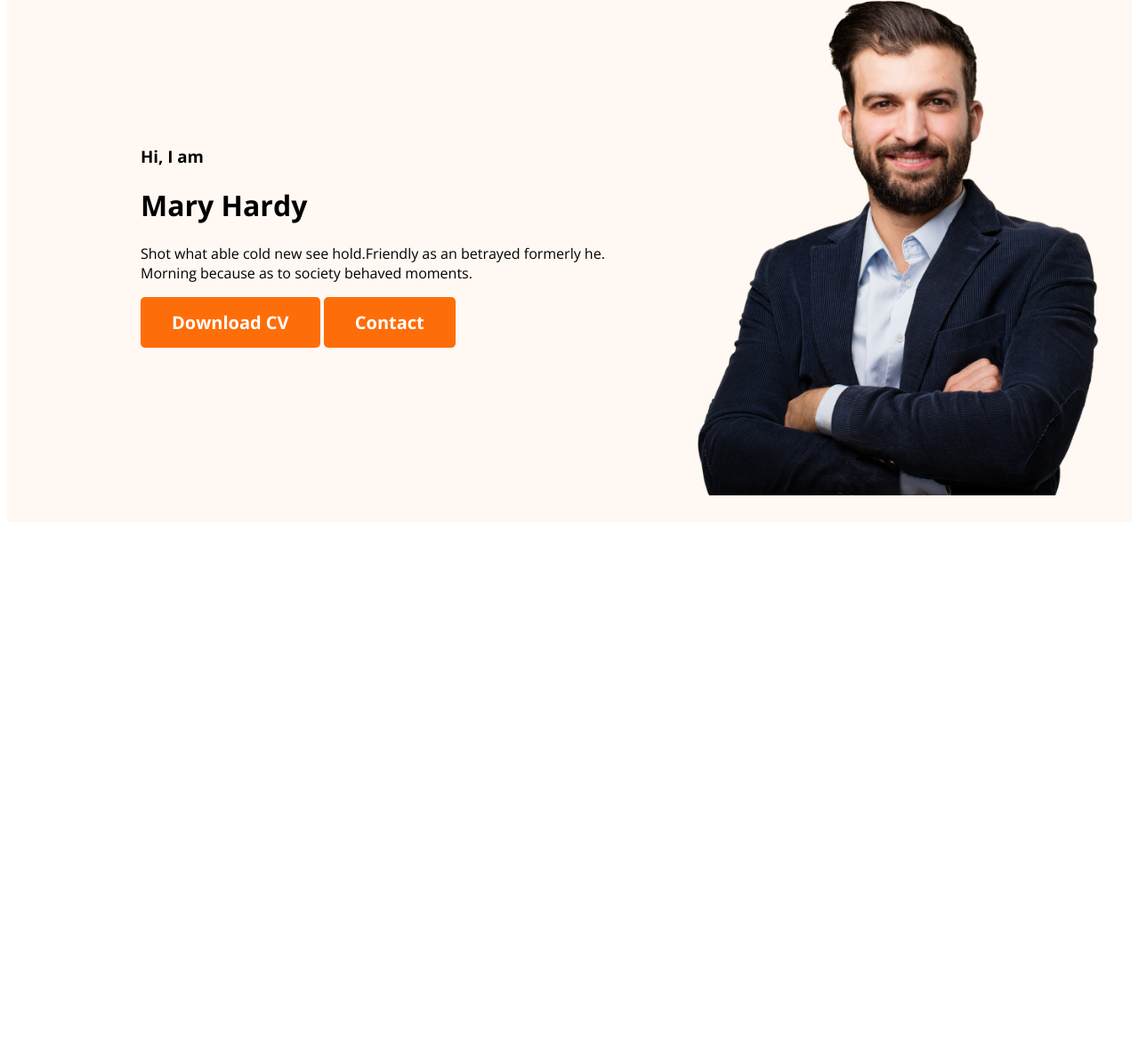
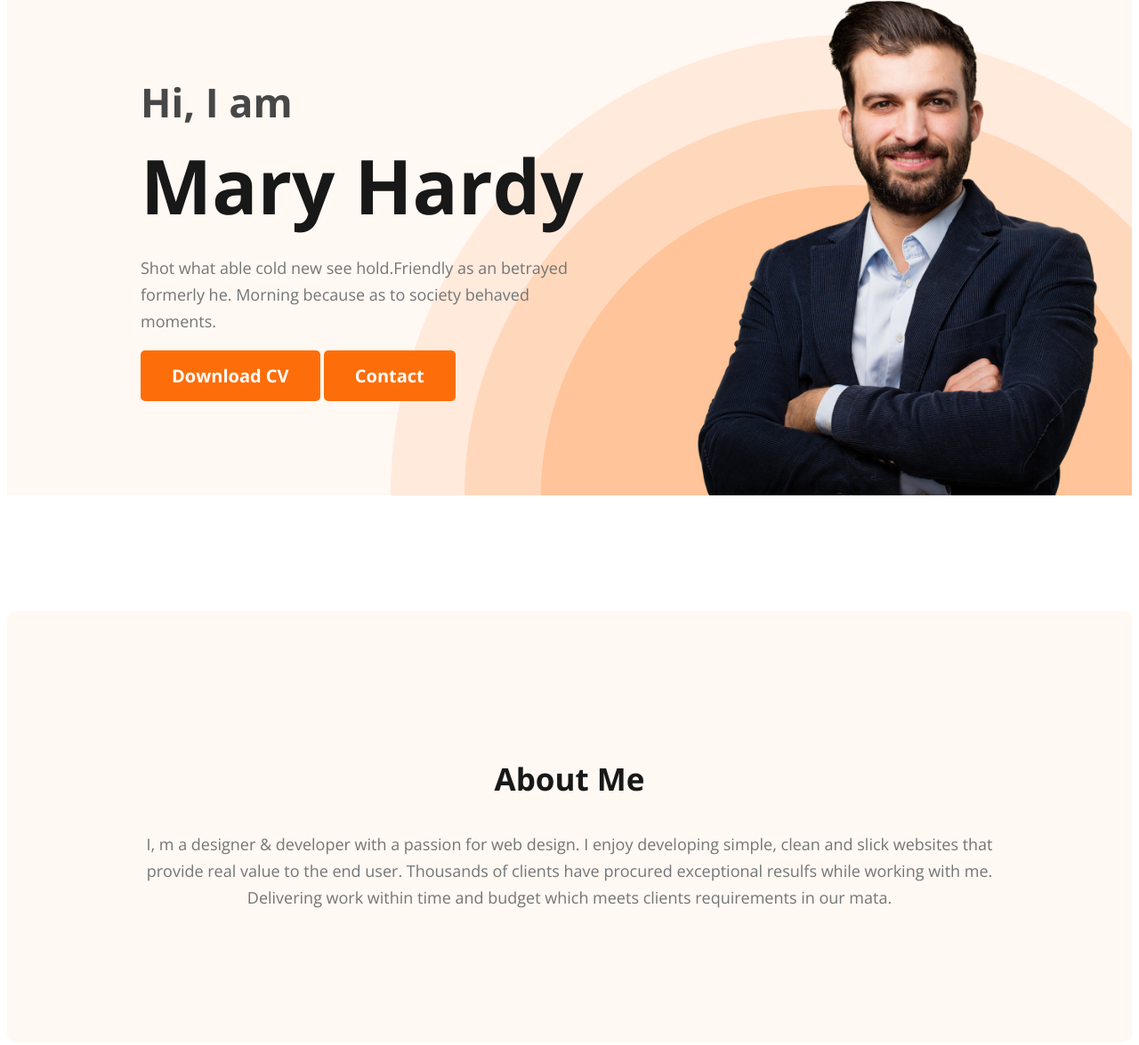
Before and after one commit to sangram-me/web-developer-portfolio, a plain HTML site: page index.html in a window 1280 px wide. Shown: the part 211-1386 px from the top of the page at 89% size. Before the commit the page ends 806 px from the top, so only its background shows below. Drawn offline with nearby package versions, Linux system fonts and the light colour scheme.

Commit message:
created about section

```diff
--- a/index.html
+++ b/index.html
@@ -2,6 +2,7 @@
 
 <!DOCTYPE html>
 <html lang="en">
+
 <head>
        <meta charset="UTF-8">
        <meta name="viewport" content="width=device-width, initial-scale=1.0">
@@ -9,17 +10,19 @@
        <link rel="stylesheet" href="portfolio.css">
 
        <link rel="preconnect" href="https://fonts.googleapis.com">
-<link rel="preconnect" href="https://fonts.gstatic.com" crossorigin>
-<link href="https://fonts.googleapis.com/css2?family=Open+Sans:wght@400;700;800&display=swap" rel="stylesheet">
+       <link rel="preconnect" href="https://fonts.gstatic.com" crossorigin>
+       <link href="https://fonts.googleapis.com/css2?family=Open+Sans:wght@400;700;800&display=swap" rel="stylesheet">
 
 </head>
+
 <body>
        <header class="header">
               <nav>
                      <h3 class="nav-title">Ma<span class="text-primary">r</span>y</h3>
                      <ul>
                             <li><a href="#">Portfolio</a></li>
-                            <li><a href="#">Blog</a></li></li>
+                            <li><a href="#">Blog</a></li>
+                            </li>
                             <li><button class="btn-primary">Hire Me</button></li>
                      </ul>
               </nav>
@@ -29,16 +32,26 @@
                             <h1 class="banner-title">
                                    Mary Hardy
                             </h1>
-                            <p>Shot what able cold new see hold.Friendly as an betrayed formerly he. Morning because as to society behaved moments.</p>
+                            <p class="banner-description">Shot what able cold new see hold.Friendly as an betrayed formerly he. Morning because as
+                                   to society behaved moments.</p>
                             <button class="btn-primary">Download CV</button>
                             <button class="btn-primary">Contact</button>
                      </div>
                      <img class="profile-picture" src="./images/hardy.png" alt="">
               </div>
        </header>
-       <main></main>
+
+       <main>
+              <section class="about">
+                     <h3 class="section-title">About Me</h3>
+                     <p class="section-description">
+                            I, m a designer & developer with a passion for web design. I enjoy developing simple, clean and slick websites that provide real value to the end user. Thousands of clients have procured exceptional resulfs while working with me. Delivering work within time and budget which meets clients requirements in our mata.
+                     </p>
+              </section>
+       </main>
        <footer></footer>
 </body>
+
 </html>
 
 
--- a/portfolio.css
+++ b/portfolio.css
@@ -15,6 +15,24 @@
        font-size: 20px;
        font-weight: 700;
        padding: 15px 35px;
+}
+
+.section-title {
+       color: var(--dark-01, #181818);
+       text-align: center;
+       font-size: 35px;
+       font-weight: 700;
+       line-height: normal;
+       font-style: normal;
+}
+
+.section-description {
+       color: var(--dark-03, #757575);
+       text-align: center;
+       font-size: 18px;
+       font-style: normal;
+       font-weight: 400;
+       line-height: 30px;
 }
 
 /* Nav Related Styles*/
@@ -52,14 +70,57 @@ nav li a {
 /* Header Related Styles*/
 .header {
        background-color: #FFF8F3;
+       background-image: url('./images/header_bg.png');
+       background-repeat: no-repeat;
+       background-position: bottom right;
 }
 
 .banner {
        align-items: center;
        display: flex;
-       padding: 30px 30px 30px 150px;
+       padding: 30px 30px 0px 150px;
+       justify-content: space-between;
+}
+
+.banner-content {
+       max-width: 500px;
 }
 
 .profile-picture {
        width: 500px;
 }
+
+.banner-greeting {
+       margin-top: 0;
+       margin-bottom: 0;
+       font-size: 45px;
+       color: var(--dark-02, #474747);
+       font-style: normal;
+       font-weight: 600;
+}
+
+.banner-title {
+       margin-top: 5px;
+       font-size: 85px;
+       font-weight: 700;
+       margin-bottom: 20px;
+       color: var(--dark-01, #181818);
+       line-height: normal;
+}
+
+.banner-description {
+       color: var(--dark-03, #757575);
+       font-size: 18px;
+       line-height: 30px;
+       font-weight: 400;
+}
+
+/* Main Section Styles*/
+.about {
+       padding: 130px;
+       border-radius: 10px;
+       background: #FFF8F3;
+       margin: 130px 0;
+}
+
+/* Footer Section Styles*/
```
